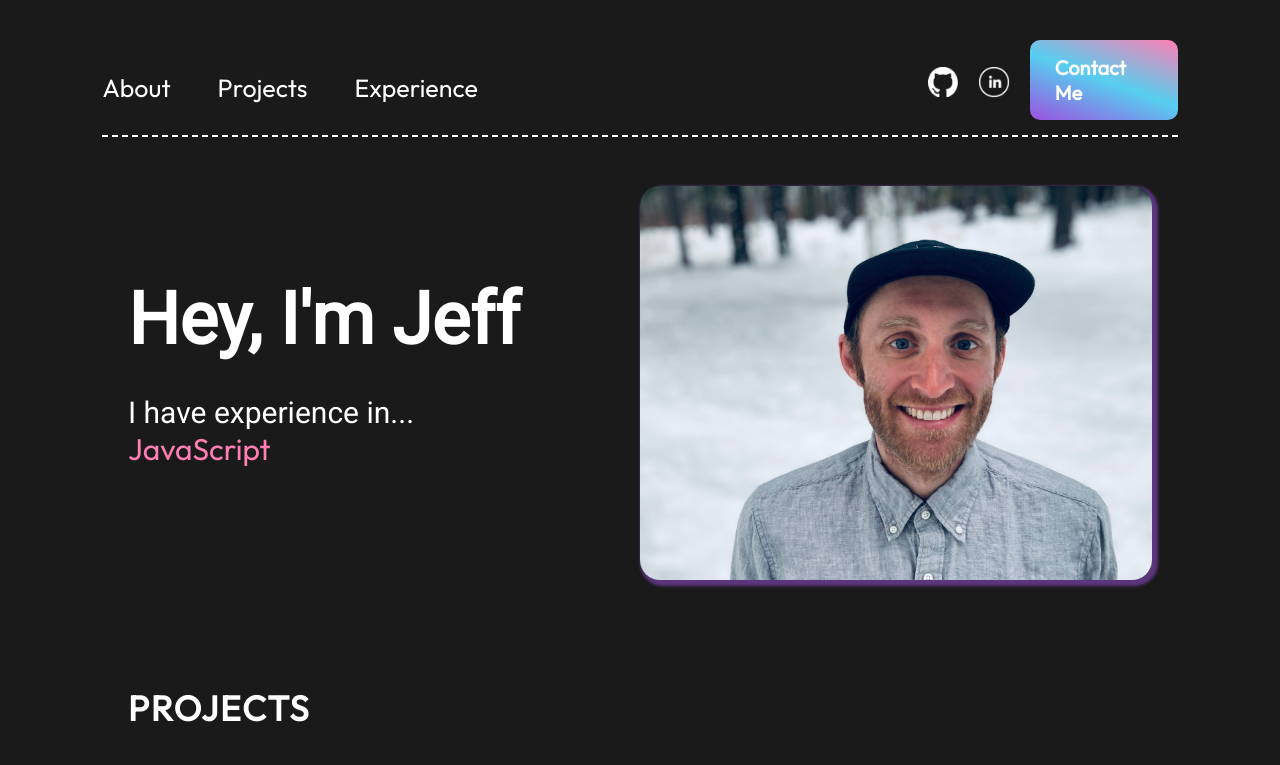
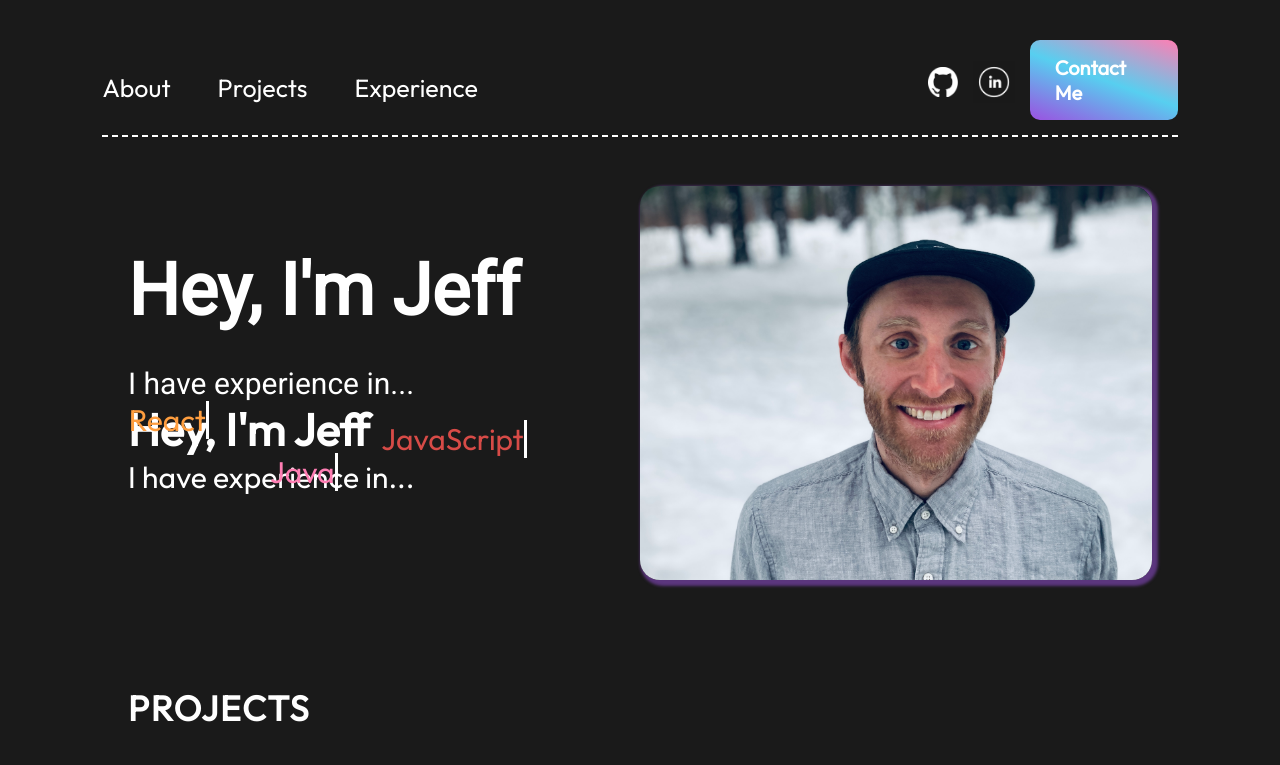
Before and after one commit to jeffpodmayer/portfolio-site, a React (Vite) app: page / in a window 1280 px wide. Shown: the top 765 px of the page. Built offline with nearby package versions, Linux system fonts and the light colour scheme.

Commit message:
working through tech stack typing randomly on screen

```diff
--- a/src/components/Hero/Hero.module.css
+++ b/src/components/Hero/Hero.module.css
@@ -20,6 +20,7 @@
 }
 
 .title {
+  position: relative;
   font-size: 72px;
   font-weight: 900;
   margin-bottom: 33px;
@@ -27,6 +28,7 @@
 }
 
 .description {
+  position: relative;
   font-size: 30px;
   font-family: var(--font-roboto);
   margin-bottom: 52px;
--- a/src/components/TypingEffect/TypingEffect.jsx
+++ b/src/components/TypingEffect/TypingEffect.jsx
@@ -20,7 +20,7 @@ const TypingEffect = () => {
   const typingSpeed = 150; // Speed of typing
   const deletingSpeed = 100; // Speed of deleting
   const pauseTime = 1000; // Time to wait before typing next phrase
-  const [wordPosition, setWordPosition] = useState({ left: "0px", top: "0px" });
+  const [words, setWords] = useState([]);
 
   const containerRef = useRef(null);
 
@@ -42,11 +42,11 @@ const TypingEffect = () => {
   }
 
   useEffect(() => {
-    // const container = containerRef.current;
-    // if (!container) return; // Ensure the container exists before proceeding
+    const container = containerRef.current;
+    if (!container) return; // Ensure the container exists before proceeding
 
-    // const containerWidth = container.offsetWidth;
-    // const containerHeight = container.offsetHeight;
+    const containerWidth = container.offsetWidth;
+    const containerHeight = container.offsetHeight;
 
     let timer;
 
@@ -73,6 +73,15 @@ const TypingEffect = () => {
           setCurrentPhrase(phrases[index].slice(0, currentPhrase.length + 1)); // Add next character
         }, typingSpeed);
       } else {
+        // Once typing is done, store the word and its position
+        setWords((prevWords) => [
+          ...prevWords,
+          {
+            text: phrases[index],
+            position: getRandomPosition(containerWidth, containerHeight),
+            color: getRandomColor(),
+          },
+        ]);
         // Wait before deleting the phrase
         setTimeout(() => {
           setIsDeleting(true); // Start deleting after full phrase is typed
@@ -84,19 +93,26 @@ const TypingEffect = () => {
   }, [currentPhrase, isDeleting, index]);
 
   return (
+    <div ref={containerRef} className={styles.content}>
+      <h1 className={styles.title}>Hey, I'm Jeff</h1>
       <p className={styles.description}>
+        I have experience in...
+        {words.map((word, i) => (
           <span
+            key={i}
             className={styles.typingText}
             style={{
-          color: color,
-          // position: "absolute", // Position the text absolutely within the container
-          // left: wordPosition.left,
-          // top: wordPosition.top, // Apply the random color here
+              color: word.color,
+              position: "absolute", // Position the word absolutely within the container
+              left: word.position.left,
+              top: word.position.top, // Apply random position for each word
             }}
           >
-        {currentPhrase}
+            {word.text}
           </span>
+        ))}
       </p>
+    </div>
   );
 };
 
```
Lines whose indentation alone changed are shown as unchanged.
